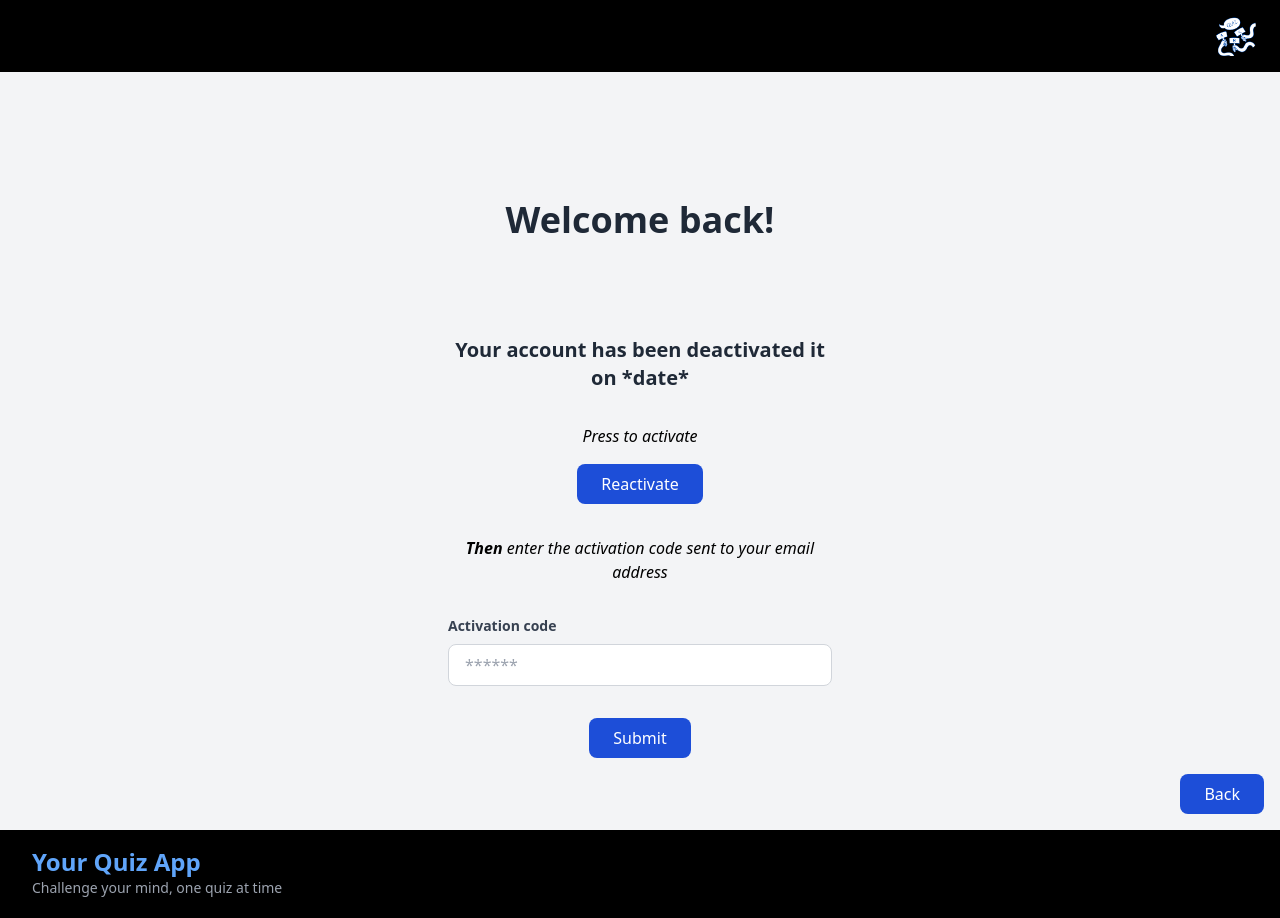
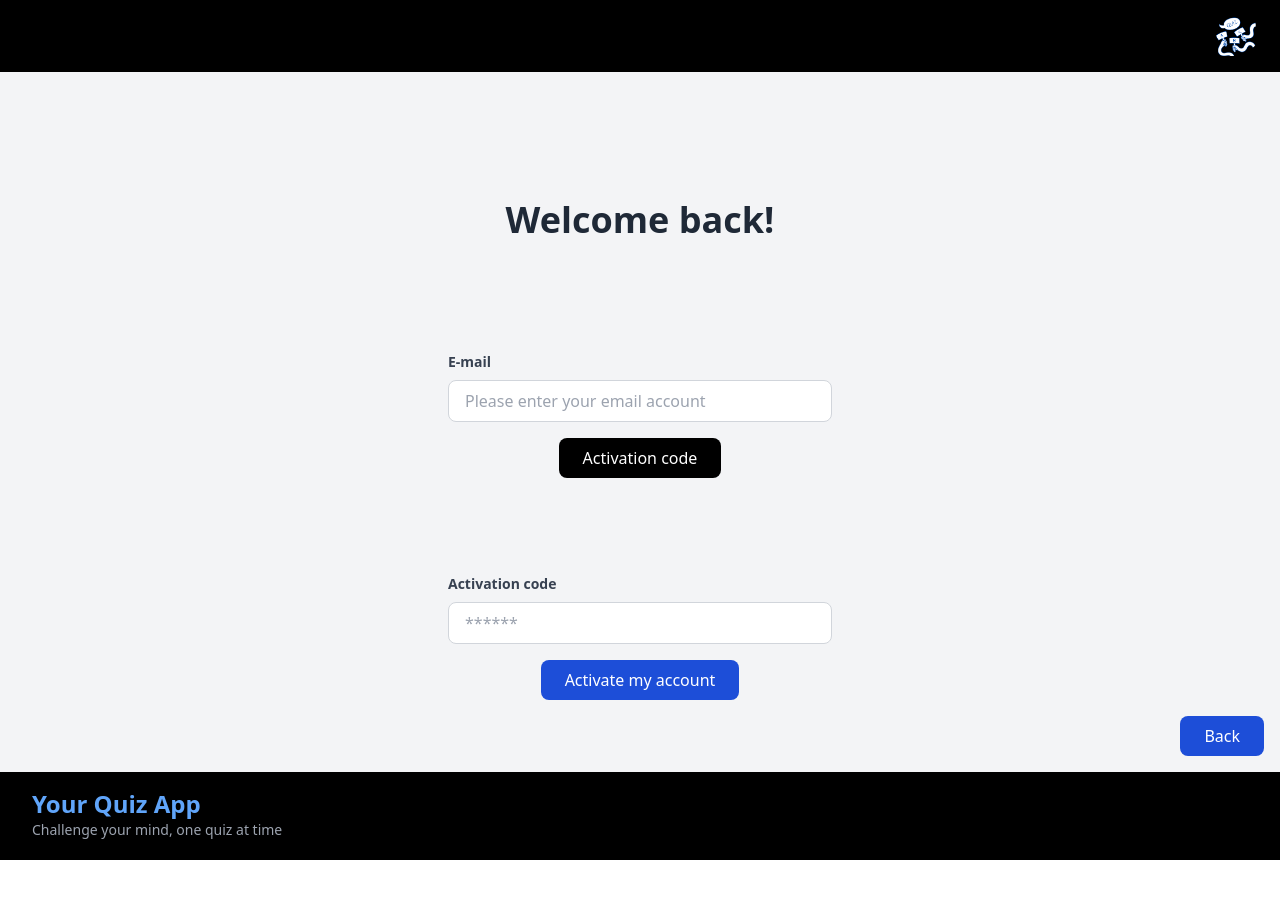
Before and after one commit to jrafei/QuizApp, a React (Vite) app in the folder frontend/: page /activate in a window 1280 px wide. After the commit the page ends 860 px from the top, so only its background shows below. Built offline with nearby package versions, Linux system fonts and the light colour scheme.

Commit message:
deactivation OK

```diff
--- a/frontend/src/pages/authentification/signIn.jsx
+++ b/frontend/src/pages/authentification/signIn.jsx
@@ -30,7 +30,18 @@ function Signin() {
             }, 2000);
         } catch (error) {
             console.log(error);
-            toast.error("Error while authenticating");
+            if (error.response && error.response.status === 403) {
+                if (error.response.data === "Your account is deactivated. Please reactivate it.") {
+                    toast.error("Your account is deactivated. Redirecting to activation page...");
+                    setTimeout(() => {
+                        navigate("/activate");
+                    }, 4000);
+                } else {
+                    toast.error(error.response.data || "An error occurred. Please try again.");
+                }
+            } else {
+                toast.error("Error while authenticating. Please check your credentials.");
+            }
         }
     }
 
--- a/frontend/src/pages/authentification/signUp.jsx
+++ b/frontend/src/pages/authentification/signUp.jsx
@@ -15,13 +15,12 @@ function Signup() {
     const [company, setcompany] = useState();
     const [phone, setphone] = useState();
     const [email, setemail] = useState();
-    const [password, setpassword] = useState();
     const [isActive, setisactive] = useState(false);
 
     const handleauthentification = async(e) => {
         e.preventDefault(); // pour ne pas rafraichir la page (juste tu envoies les req vers le back)
         try {
-            const response = await axios.post("http://localhost:8080/users", {firstname:firstname, lastname:lastname, role:role, company:company, phone:phone, email:email, password:password, isActive:isActive});
+            const response = await axios.post("http://localhost:8080/users", {firstname:firstname, lastname:lastname, role:role, company:company, phone:phone, email:email, isActive:isActive});
             console.log(response.data);
             toast.success("Registered successfully");
             toast.info("Please activate your account by clicking on the link received in your mails, then sign in");
@@ -88,20 +87,6 @@ function Signup() {
                     </div>
 
                     <div className="mb-4">
-                        <label htmlFor="password" className="block text-gray-700 text-sm font-bold mb-2">Password</label>
-                        <input
-                            value={password}
-                            onChange={(e) => setpassword(e.target.value)}
-                            type="password"
-                            id="password"
-                            name="password"
-                            placeholder="**********"
-                            className="w-full px-4 py-2 border border-gray-300 rounded-lg focus:outline-none focus:ring-2 focus:ring-blue-500"
-                            required
-                        />
-                    </div>
-
-                    <div className="mb-4">
                         <label htmlFor="phone" className="block text-gray-700 text-sm font-bold mb-2">Phone</label>
                         <input
                             value={phone}
--- a/frontend/src/pages/trainee/welcomeBack.jsx
+++ b/frontend/src/pages/trainee/welcomeBack.jsx
@@ -10,22 +10,55 @@ function WelcomeBack() {
 
     const navigate = useNavigate();
 
-    const [email, setemail] = useState();
-    const [activationcode, setactivationcode] = useState();
+    const [email, setemail] = useState("");
+    const [validationCode, setvalidationCode] = useState("");
 
-    const handleauthentification = async(e) => {
-        e.preventDefault(); // pour ne pas rafraichir la page (juste tu envoies les req vers le back)
+    const handlecodesending = async(e) => {
+        e.preventDefault();
         try {
-            const response = await axios.post("http://localhost:8080/auth/login", {username:email, password:password}); //envoie 2 infos vers le backpour qu'ils soient traités
-            console.log(response.data.token);
-            toast.success("Signed successfully");
-            setTimeout(() => {
-                navigate("/traineespace");
-            }, 2000);
+            const response = await axios.post("http://localhost:8080/auth/reactivation-request", {email:email}); //envoie code par mail
+            console.log(response.data);
+            toast.success(response.data);
         } catch (error) {
             console.log(error);
-            toast.error("Error while authenticating");
+            toast.error("Error while sending the activation code.");
+        }
+    }
 
+    const handleactivation = async(e) => {
+        e.preventDefault();
+
+        if (!email || !validationCode) {
+            toast.error("Please provide both email and activation code.");
+            setTimeout(() => {
+                navigate("/signin");
+            }, 200000);
+        }
+
+        try {
+            const response = await axios.post("http://localhost:8080/auth/reactivate-account", {email:email, validationCode:validationCode});
+            console.log(response.data);
+            toast.success("Your account has been successfully reactivated.");
+            setTimeout(() => {
+                navigate("/signin");
+            }, 2000);
+
+        } catch (error) {
+            console.log(error);
+            if (error.response) {
+                if (error.response.status === 404) {
+                    toast.error(error.response.data || "Invalid input. Please check your details.");
+                } else if (error.response.status === 500) {
+                    toast.error("Server error. Please try again later.");
+                } else {
+                    toast.error("An unexpected error occurred.");
+                }
+            } else {
+                toast.error("Error while activating the account.");
+            }
+            setTimeout(() => {
+                navigate("/signin");
+            }, 20000);
         }
     }
 
@@ -34,36 +67,42 @@ function WelcomeBack() {
             <header className="flex-0"> <HeaderGeneral /> </header>
 
             <main className="flex-1 flex flex-col items-center">
-                <h1 className="text-4xl font-bold text-gray-800 mb-16 text-center mt-32">
+
+                <h1 className="text-4xl font-bold text-gray-800 mb-28 text-center mt-32">
                     Welcome back!
                 </h1>
-                <form className="w-full max-w-sm">
-
-                    <h2 className="text-xl font-bold text-gray-800 mb-8 text-center mt-8">
-                        Your account has been deactivated it on *date*
-                    </h2>
-
-                    <div className="text-center italic mb-4">
-                        Press to activate
+                <Toaster />
+                <form className="w-full max-w-sm" onSubmit={handlecodesending}>
+                    <div className="mb-4">
+                        <label htmlFor="email" className="block text-gray-700 text-sm font-bold mb-2">E-mail</label>
+                        <input
+                            value={email}
+                            onChange={(e) => setemail(e.target.value)}
+                            type="email"
+                            id="email"
+                            name="email"
+                            placeholder="Please enter your email account"
+                            className="w-full px-4 py-2 border border-gray-300 rounded-lg focus:outline-none focus:ring-2 focus:ring-blue-500"
+                            required
+                        />
                     </div>
 
-                    <div className="flex justify-center mb-8">
+                    <div className="flex justify-center mb-16">
                         <button
                             type="submit"
-                            className="bg-blue-700 text-white py-2 px-6 rounded-lg hover:bg-blue-600 focus:outline-none focus:ring-2 focus:ring-blue-500"
-                        >
-                            Reactivate
+                            className="bg-black text-white py-2 px-6 rounded-lg hover:bg-grey-600 focus:outline-none focus:ring-2 focus:ring-grey-500">
+                            Activation code
                         </button>
                     </div>
+                </form>
 
-                    <div className="text-center italic">
-                        <strong>Then</strong>  enter the activation code sent to your email address
-                    </div>
 
-                    <form className="w-full max-w-sm">
-                    <div className="mt-8 mb-8">
+                <form className="w-full max-w-sm" onSubmit={handleactivation}>
+                    <div className="mt-8 mb-4">
                         <label htmlFor="code" className="block text-gray-700 text-sm font-bold mb-2">Activation code</label>
                         <input
+                            value={validationCode}
+                            onChange={(e) => setvalidationCode(e.target.value)}
                             type="code"
                             id="code"
                             name="code"
@@ -77,20 +116,20 @@ function WelcomeBack() {
                         <button
                             type="submit"
                             className="bg-blue-700 text-white py-2 px-6 rounded-lg hover:bg-blue-600 focus:outline-none focus:ring-2 focus:ring-blue-500"
-                        >
-                            Submit
+                            disabled={!email}>
+                            Activate my account
                         </button>
                     </div>
                 </form>
 
-                </form>
-
-            </main>
             <div className="mt-auto flex justify-end w-full p-4">
-                <button className="bg-blue-700 text-white text-italic px-6 py-2 rounded-lg hover:bg-blue-500">
-                    Back
+                <button
+                    onClick={() => navigate('/signin')}
+                    className="bg-blue-700 text-white text-italic px-6 py-2 rounded-lg hover:bg-blue-500">
+                        Back
                 </button>
             </div>
+            </main>
             <Footer />
         </div>
       );
```
Also changed, not shown: 2 other files (tests, documents, lock files or other folders).
